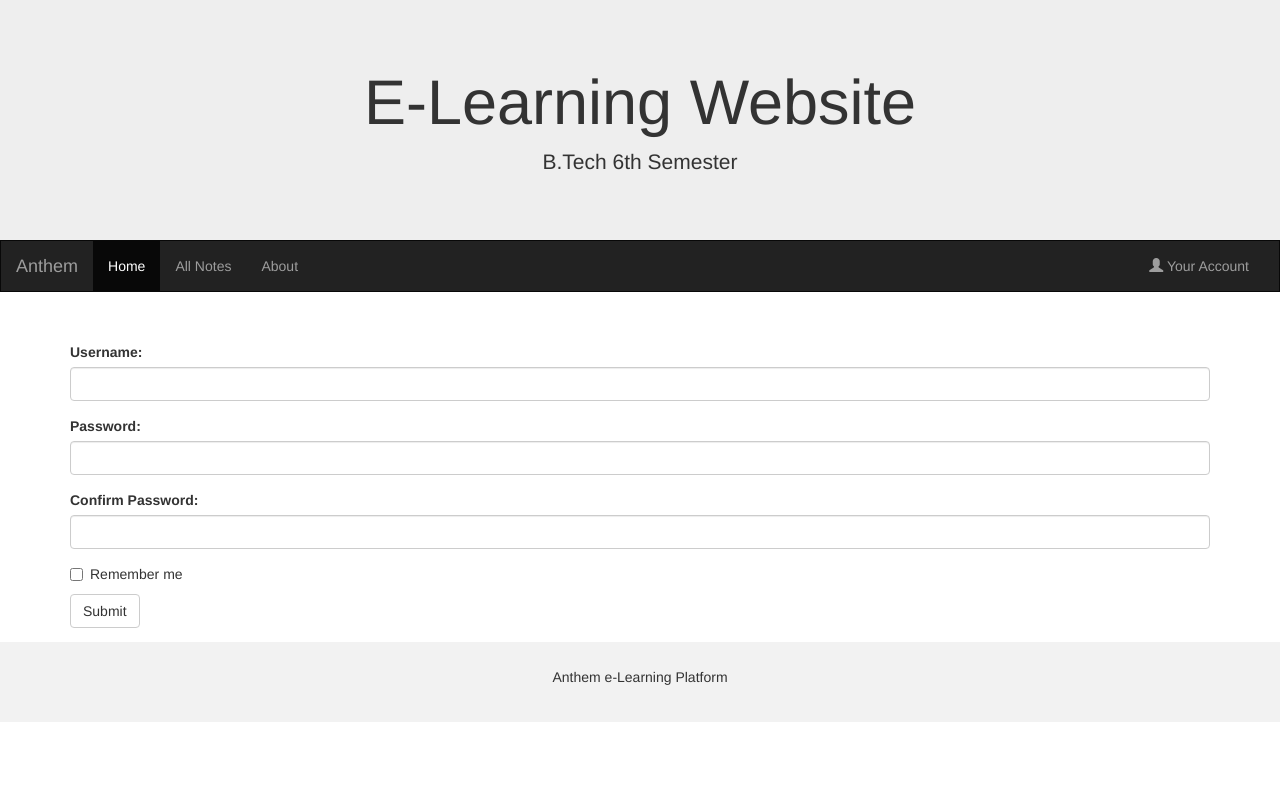
After one commit to shivam3898/E-Learning-Project, a PHP site: page /signup.php in a window 1280 px wide. The commit adds this page. Run offline with PHP 8.4, Linux system fonts and the light colour scheme.

Commit message:
Add files via upload

```diff
--- a/index.php
+++ b/index.php
@@ -41,9 +41,9 @@
     </div>
     <div class="collapse navbar-collapse" id="myNavbar">
       <ul class="nav navbar-nav">
-        <li class="active"><a href="#">Home</a></li>
+        <li class="active"><a href="index.php">Home</a></li>
 		<li><a href="#">All Notes</a></li>
-        <li><a href="#">Contact</a></li>
+        <li><a href="about.html">About</a></li>
       </ul>
 
       <ul class="nav navbar-nav navbar-right">
--- /dev/null
+++ b/signup.php
@@ -0,0 +1,97 @@
+<html>
+<head>
+  <title>E-Learning Website</title>
+  <meta charset="utf-8">
+  <meta name="viewport" content="width=device-width, initial-scale=1">
+  <link rel="stylesheet" href="https://maxcdn.bootstrapcdn.com/bootstrap/3.4.0/css/bootstrap.min.css">
+  <script src="https://ajax.googleapis.com/ajax/libs/jquery/3.4.0/jquery.min.js"></script>
+  <script src="https://maxcdn.bootstrapcdn.com/bootstrap/3.4.0/js/bootstrap.min.js"></script>
+  <style>
+    .navbar {
+      margin-bottom: 50px;
+      border-radius: 0;
+    }
+     .jumbotron {
+      margin-bottom: 0;
+    }
+    footer {
+      background-color: #f2f2f2;
+      padding: 25px;
+    }
+  </style>
+</head>
+<body>
+
+<div class="jumbotron">
+  <div class="container text-center">
+    <h1>E-Learning Website</h1>
+    <p>B.Tech 6th Semester</p>
+  </div>
+</div>
+
+<nav class="navbar navbar-inverse">
+  <div class="container-fluid">
+    <div class="navbar-header">
+      <button type="button" class="navbar-toggle" data-toggle="collapse" data-target="#myNavbar">
+        <span class="icon-bar"></span>
+        <span class="icon-bar"></span>
+        <span class="icon-bar"></span>
+      </button>
+      <a class="navbar-brand" href="#">Anthem</a>
+    </div>
+    <div class="collapse navbar-collapse" id="myNavbar">
+      <ul class="nav navbar-nav">
+        <li class="active"><a href="index.php">Home</a></li>
+		<li><a href="#">All Notes</a></li>
+        <li><a href="about.html">About</a></li>
+      </ul>
+
+      <ul class="nav navbar-nav navbar-right">
+        <li><a href="#"><span class="glyphicon glyphicon-user"></span> Your Account</a></li>
+      </ul>
+    </div>
+  </div>
+</nav>
+
+<div class="container">
+	<form action="signup.php">
+	  <div class="form-group">
+		<label for="email">Username:</label>
+		<input type="text" class="form-control" id="email">
+	  </div>
+	  <div class="form-group">
+		<label for="pwd">Password:</label>
+		<input type="password" class="form-control" id="pwd">
+	  </div>
+	  <div class="form-group">
+		<label for="pwd">Confirm Password:</label>
+		<input type="password" class="form-control" id="pwd2">
+	  </div>
+	  <div class="checkbox">
+		<label><input type="checkbox"> Remember me</label>
+	  </div>
+	  <button type="submit" class="btn btn-default">Submit</button>
+	</form>
+</div>
+<script>
+	var password = document.getElementById("pwd")
+		 , confirm_password = document.getElementById("pwd2");
+
+	function validatePassword(){
+		 if(password.value != confirm_password.value) {
+			confirm_password.setCustomValidity("Passwords Don't Match");
+		  } else {
+			confirm_password.setCustomValidity('');
+		}
+	}
+
+	password.onchange = validatePassword;
+	confirm_password.onkeyup = validatePassword;
+</script>
+
+<footer class="container-fluid text-center">
+  <p>Anthem e-Learning Platform</p>
+</footer>
+
+</body>
+</html>
```
Also changed, not shown: about.html (added, +66 -0 lines).
